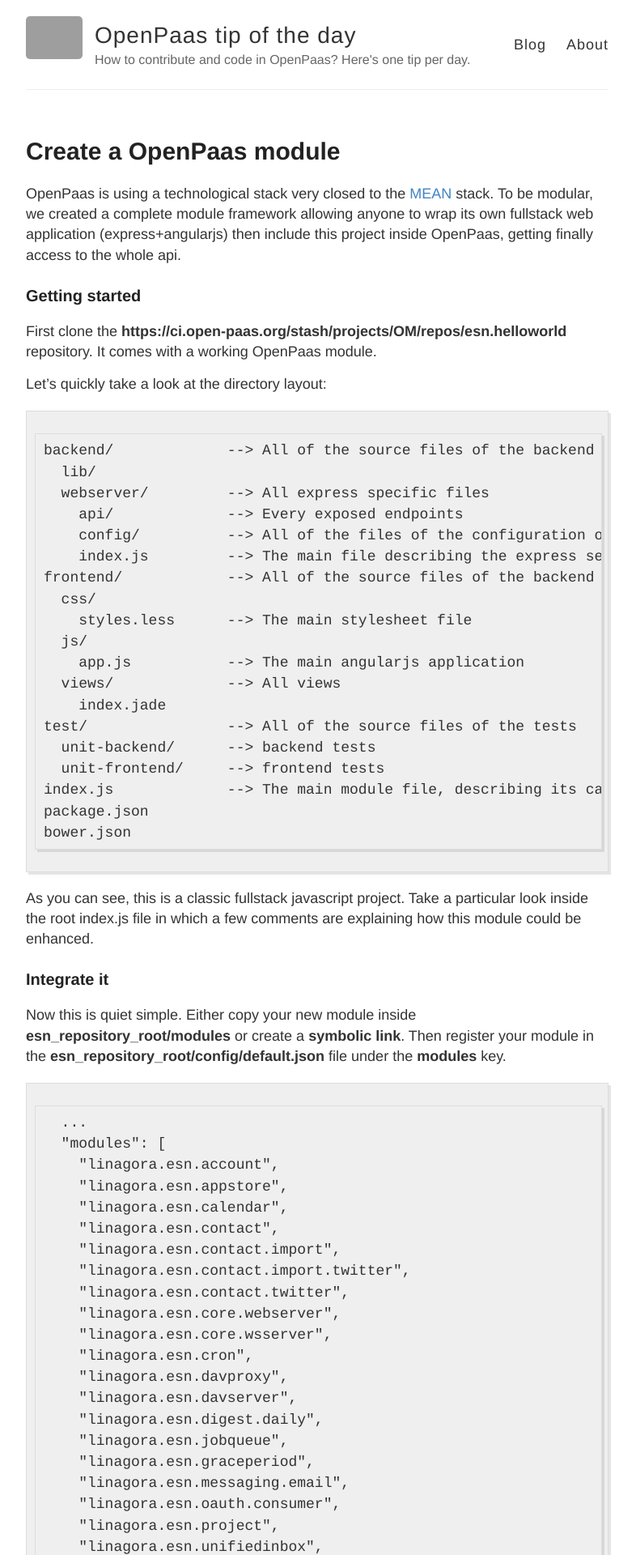
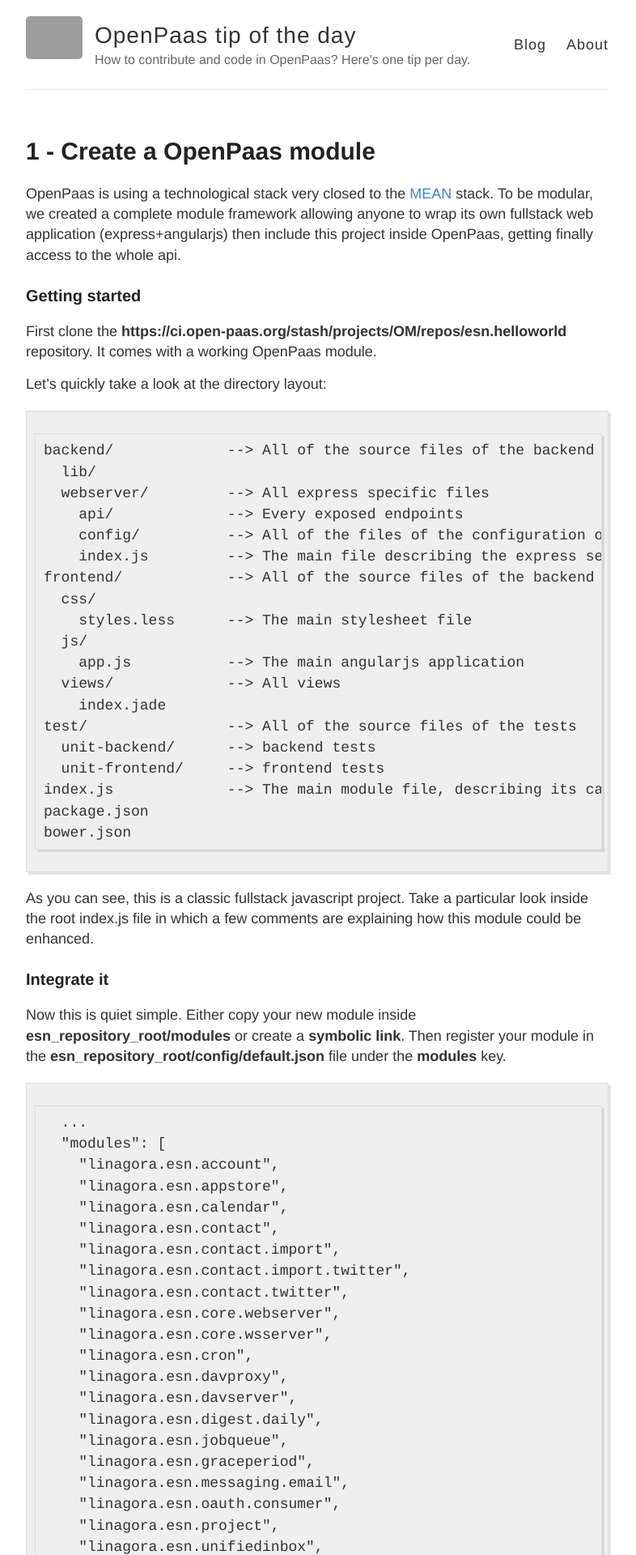
Before and after one commit to linagora/openpaas-tip-of-the-day, a Jekyll site: the page built from _posts/2016-2-2-create-a-new-module.md, in a window 1280 px wide. Shown: the top 1920 px of the page at 81% size, without its empty margins (248-1034 px from the left). Built offline with Jekyll 4.4.1, drawn with Linux system fonts in a browser that asks for light colours; Markdown is read by kramdown in place of the engine named in the settings; grey boxes are pictures that could not be loaded.

Commit message:
add metadata of posts, including the number of the tip and the author

```diff
--- a/_layouts/page.html
+++ b/_layouts/page.html
@@ -3,7 +3,6 @@
 ---
 
 <article class="page">
-
   <h1>{{ page.title }}</h1>
 
   <div class="entry">
--- a/_layouts/post.html
+++ b/_layouts/post.html
@@ -3,7 +3,7 @@
 ---
 
 <article class="post">
-  <h1>{{ page.title }}</h1>
+  <h1>{{ page.tip-number }} - {{ page.title }}</h1>
 
   <div class="entry">
     {{ content }}
@@ -12,6 +12,9 @@
   <div class="date">
     Written on {{ page.date | date: "%B %e, %Y" }}
   </div>
+  <div class="contributor">
+    By <a href="{{ page.tip-username-profile }}" target="_blank"> @{{ page.tip-username }}</a>
+  </div>
 
   {% include disqus.html %}
 </article>
--- a/index.html
+++ b/index.html
@@ -6,7 +6,10 @@
   {% for post in site.posts %}
     <article class="post">
 
-      <h1><a href="{{ site.baseurl }}{{ post.url }}">{{ post.title }}</a></h1>
+      <h1><a href="{{ site.baseurl }}{{ post.url }}">{{post.tip-number}} - {{ post.title }}</a></h1>
+      <div class="meta">
+        {{ post.date | date: "%B %e, %Y" }} - <a href="{{ post.tip-username-profile }}" target="_blank"> @{{ post.tip-username }}</a>
+      </div>
 
       <div class="entry">
         {{ post.excerpt }}
--- a/style.scss
+++ b/style.scss
@@ -115,8 +115,13 @@
   max-width: none;
 }
 
-.date {
+.date, .contributor {
   font-style: italic;
+  color: $gray;
+}
+
+.meta {
+  font-size: 70%;
   color: $gray;
 }
 
```
